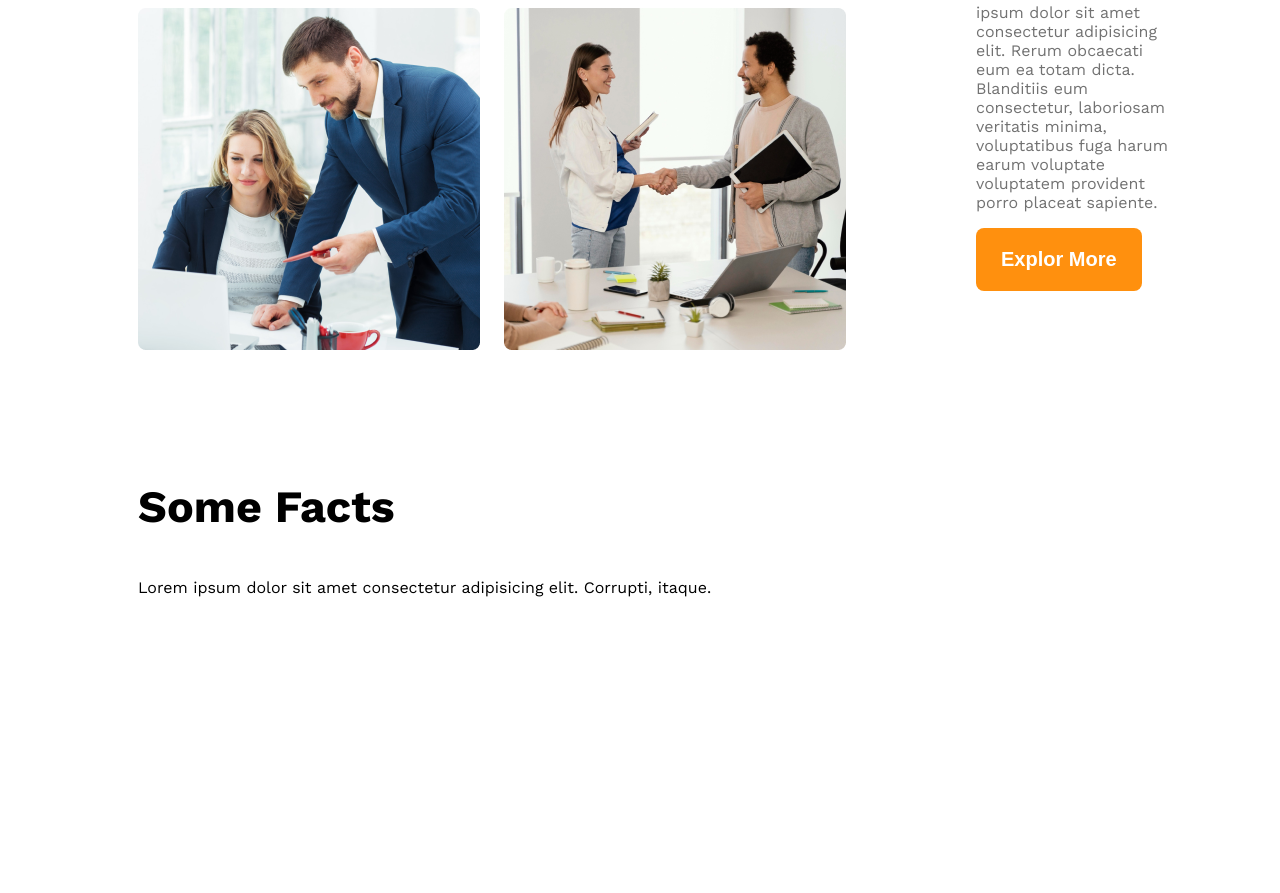
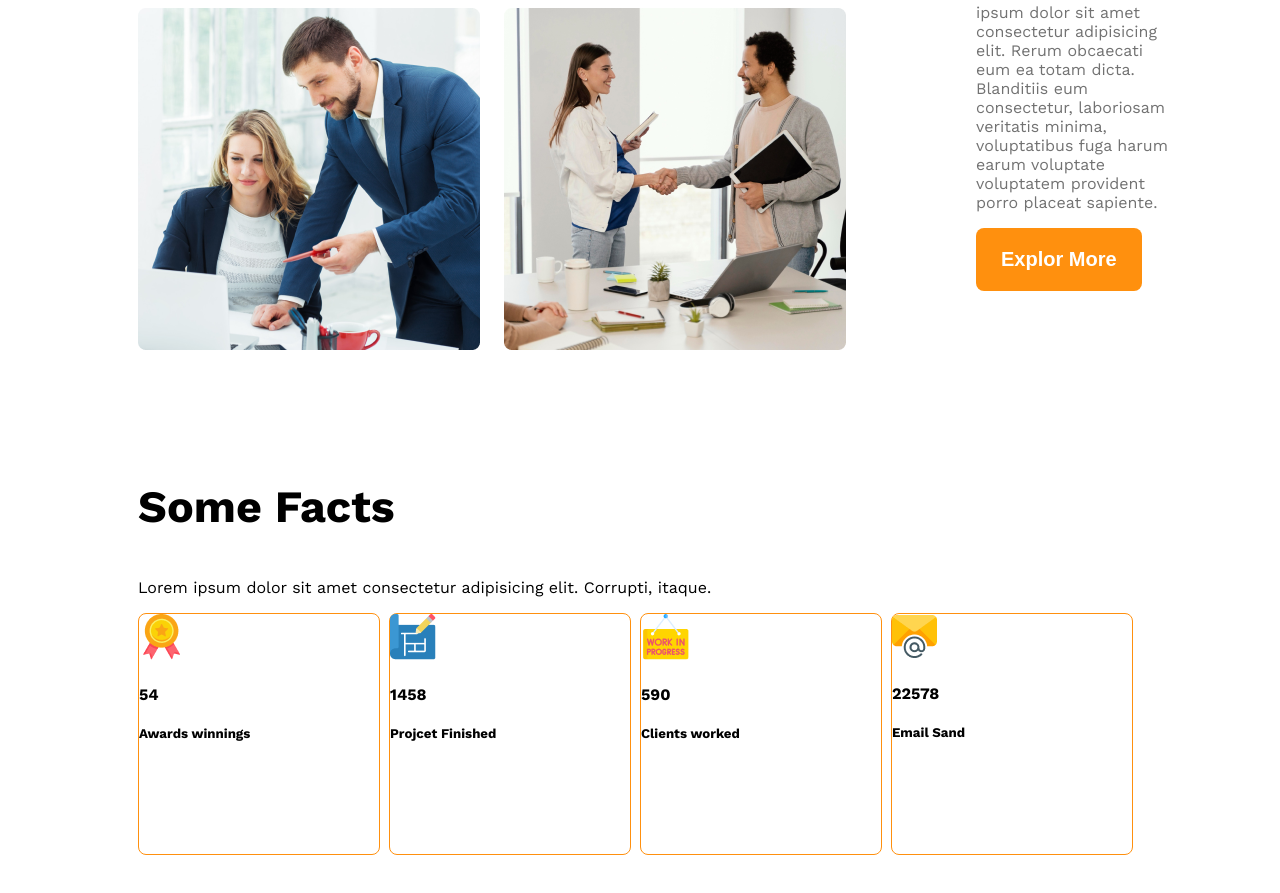
Before and after one commit to shihab518/g3-architects-website, a plain HTML site: page index.html in a window 1280 px wide. Shown: the part 1612-2505 px from the top of the page. Drawn offline with nearby package versions, Linux system fonts and the light colour scheme.

Commit message:
fact iteams add

```diff
--- a/index.html
+++ b/index.html
@@ -48,25 +48,25 @@ Group of Architects</h1>
   <h3 class="section-title">Some Facts </h3>
   <p class="text-light-gray">Lorem ipsum dolor sit amet consectetur adipisicing elit. Corrupti, itaque.</p>
   <div class="facts-containar">
-    <div class="fact">
-      <img src="" alt="" class="fact-icon">
-      <h4 class="fact-number"></h4>
-      <h5 class="fact-name"></h5>
+    <div class="fact-card">
+      <img src="images/icons/ribon.png" alt="" class="fact-icon">
+      <h4 class="fact-number">54</h4>
+      <h5 class="fact-name">Awards winnings</h5>
     </div>
-    <div class="fact">
-      <img src="" alt="" class="fact-icon">
-      <h4 class="fact-number"></h4>
-      <h5 class="fact-name"></h5>
+    <div class="fact-card">
+      <img src="images/icons/projects.png" alt="" class="fact-icon">
+      <h4 class="fact-number">1458</h4>
+      <h5 class="fact-name">Projcet Finished</h5>
     </div>
-    <div class="fact">
-      <img src="" alt="" class="fact-icon">
-      <h4 class="fact-number"></h4>
-      <h5 class="fact-name"></h5>
+    <div class="fact-card">
+      <img src="images/icons/customers.png" alt="" class="fact-icon">
+      <h4 class="fact-number">590</h4>
+      <h5 class="fact-name">Clients worked</h5>
     </div>
-    <div class="fact">
-      <img src="" alt="" class="fact-icon">
-      <h4 class="fact-number"></h4>
-      <h5 class="fact-name"></h5>
+    <div class="fact-card">
+      <img src="images/icons/email.png" alt="" class="fact-icon">
+      <h4 class="fact-number">22578</h4>
+      <h5 class="fact-name">Email Sand</h5>
     </div>
   </div>
  </section>
--- a/style-g3.css
+++ b/style-g3.css
@@ -101,6 +101,17 @@ max-width:530px ;
   color: #727272;
 }
 
+/* some fact relatied style */
+.facts-containar{
+  display: grid;
+  grid-template-columns:repeat(4, 1fr) ;
+}
+.fact-card{
+  border: 1px solid #FF900E;
+width: 240px;
+height: 240px;
+border-radius: 8px;
+}
 /* responcive media quiry */
 @media screen and(max-width: 576px) {
   .navbar,
```
